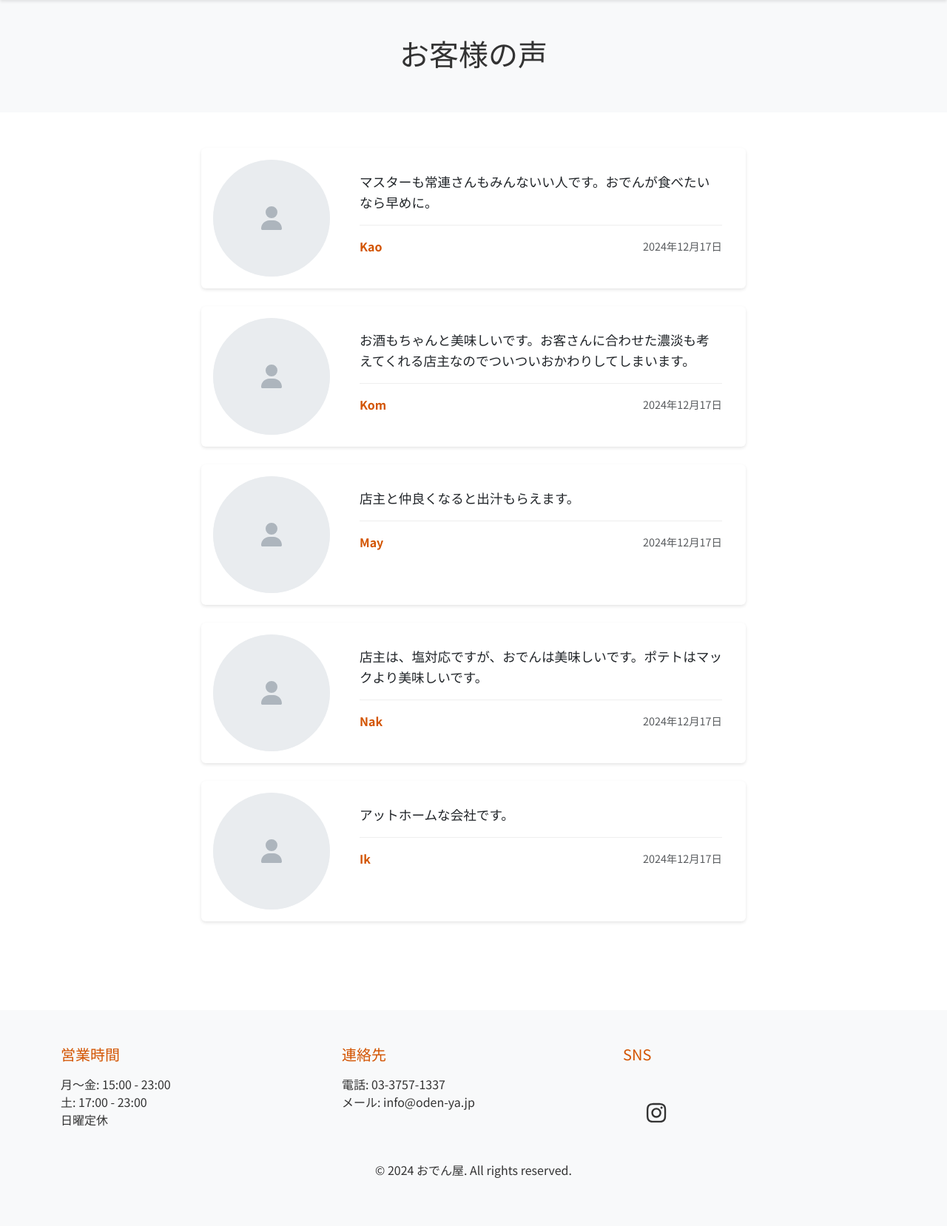
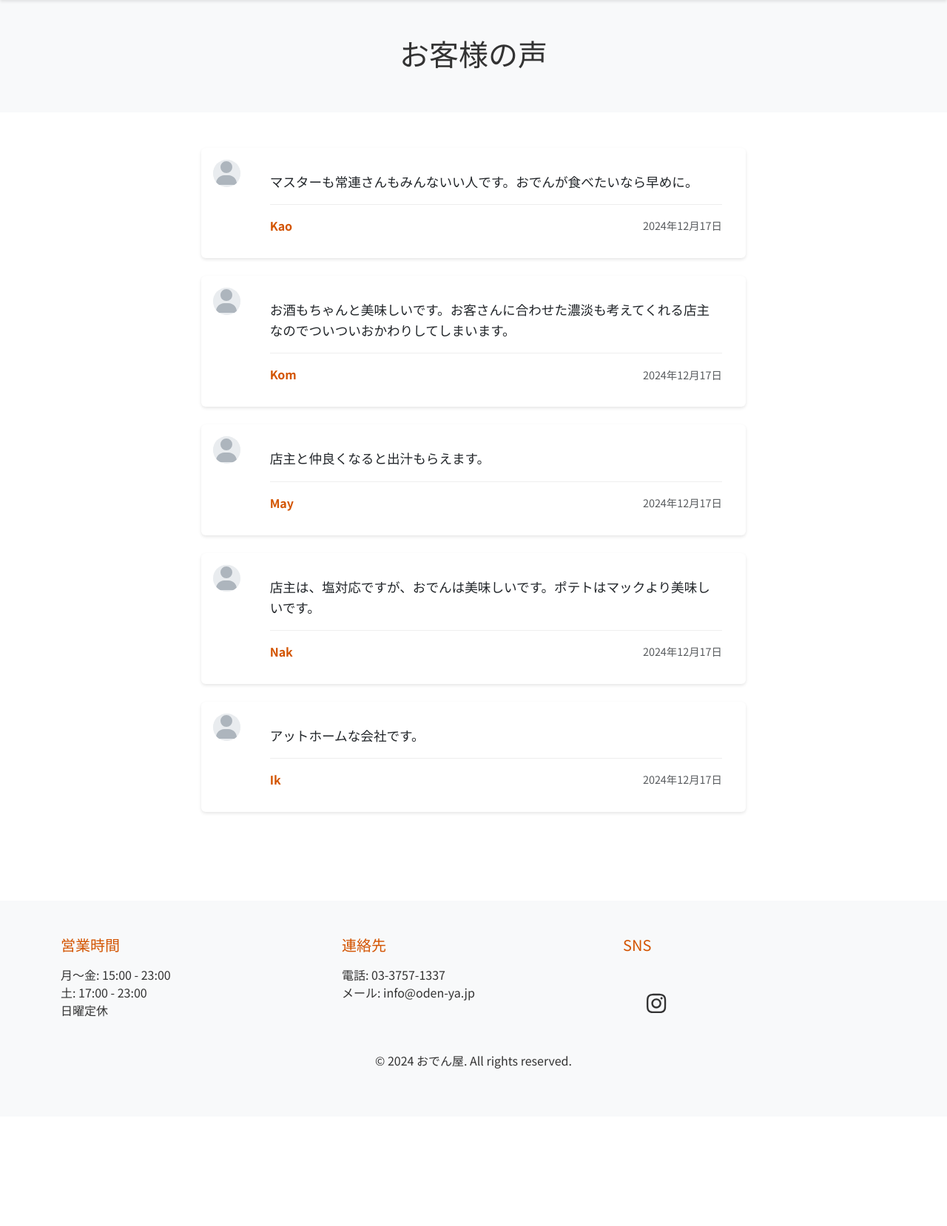
Before and after one commit to shotarok-xx/daihachi, a Flask app: page /social in a window 1280 px wide. Shown: the part 106-1764 px from the top of the page at 74% size. After the commit the page ends 1551 px from the top, so only its background shows below. Run offline with Flask 3, Linux system fonts and the light colour scheme.

Commit message:
Agent query: レビューページの写真サイズが半分以下になり、適切に表示されていますか？
Reduce width of review image column.

Screenshot: https://storage.googleapis.com/screenshot-production-us-central1/b5b41d46-52fd-438d-9fff-679394ed4de6/d8b5d302-726f-4436-98b5-f0e4d38c268c.jpg

```diff
--- a/templates/reviews.html
+++ b/templates/reviews.html
@@ -16,7 +16,7 @@
                     <div class="card">
                         <div class="card-body">
                             <div class="row">
-                                <div class="col-md-3">
+                                <div class="col-md-1">
                                     <div class="review-image-container">
                                         {% if review.image_path %}
                                             <img src="{{ url_for('static', filename=review.image_path) }}" class="img-fluid rounded-circle review-image" alt="{{ review.author }}様の写真">
@@ -27,7 +27,7 @@
                                         {% endif %}
                                     </div>
                                 </div>
-                                <div class="col-md-9">
+                                <div class="col-md-11">
                                     <div class="review-content">
                                         <p class="review-text mb-3">{{ review.content }}</p>
                                         <div class="review-meta">
@@ -47,7 +47,7 @@
                     <div class="card">
                         <div class="card-body">
                             <div class="row">
-                                <div class="col-md-3">
+                                <div class="col-md-1">
                                     <div class="review-image-container">
                                         {% if review.image_path %}
                                             <img src="{{ url_for('static', filename=review.image_path) }}" class="img-fluid rounded-circle review-image" alt="{{ review.author }}様の写真">
@@ -58,7 +58,7 @@
                                         {% endif %}
                                     </div>
                                 </div>
-                                <div class="col-md-9">
+                                <div class="col-md-11">
                                     <div class="review-content">
                                         <p class="review-text mb-3">{{ review.content }}</p>
                                         <div class="review-meta">
```
